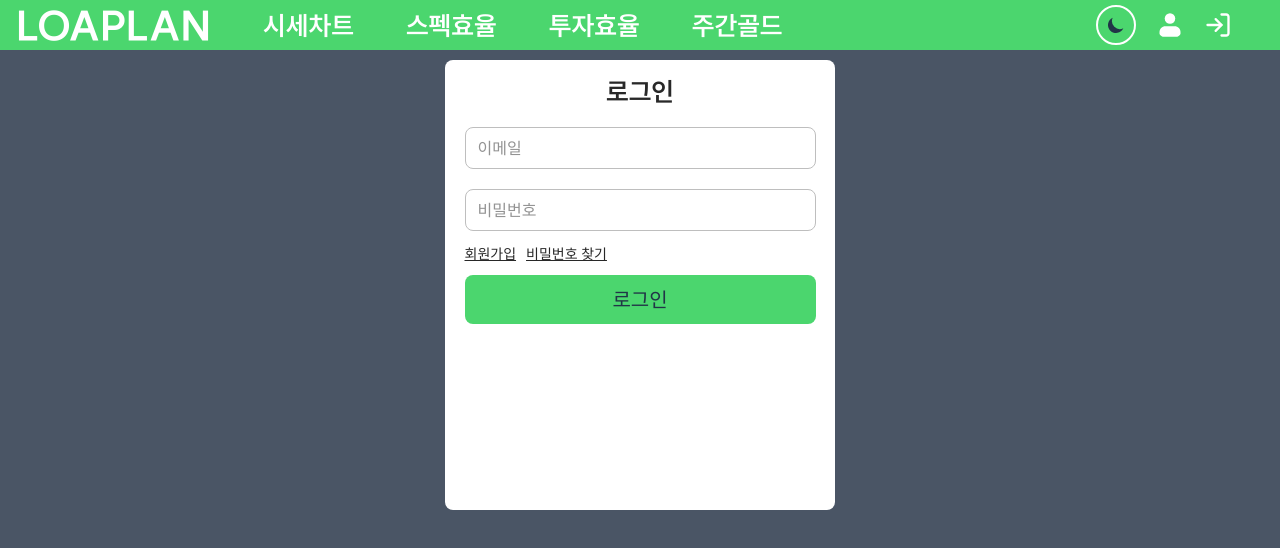
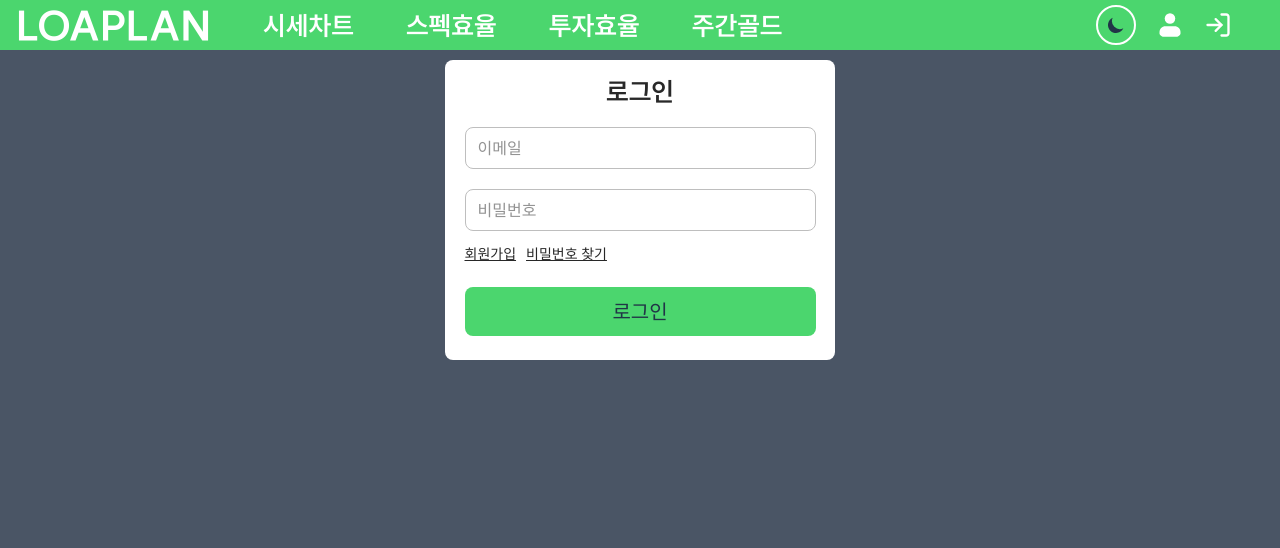
Before and after one commit to mycreature/LoaPlan, a React (Vite) app in the folder Client/: page /login in a window 1280 px wide. Shown: the top 548 px of the page. Built offline with nearby package versions, Linux system fonts and the light colour scheme; no server answers.

Commit message:
[feat] login 페이지 block 크기 조절 및 link, button 사이 간격 조절

```diff
--- a/Client/src/components/form/LoginForm.tsx
+++ b/Client/src/components/form/LoginForm.tsx
@@ -86,7 +86,7 @@ const LoginForm = ({ onSubmit, isLoading = false }: LoginFormProps) => {
           <span className='text-sm text-black underline'>비밀번호 찾기</span>
         </Link>
       </div>
-      <div className='space-y-[10px]'>
+      <div className='space-y-[10px] pt-3'>
         <Button
           text={isLoading ? '로그인 중...' : '로그인'}
           type='submit'
--- a/Client/src/pages/Login.tsx
+++ b/Client/src/pages/Login.tsx
@@ -43,7 +43,7 @@ const login = () => {
     <div className='min-h-screen bg-gray-600'>
       <main className='space-y-[10px] p-[10px]'>
         <div className='flex justify-center gap-x-[10px]'>
-          <Block width={390} height={450}>
+          <Block width={390} height={300}>
             <div className='flex h-full flex-col items-center justify-start'>
               <h2 className='pt-3 text-black'>로그인</h2>
               <LoginForm onSubmit={handleLoginSubmit} isLoading={isLoading} />
```
